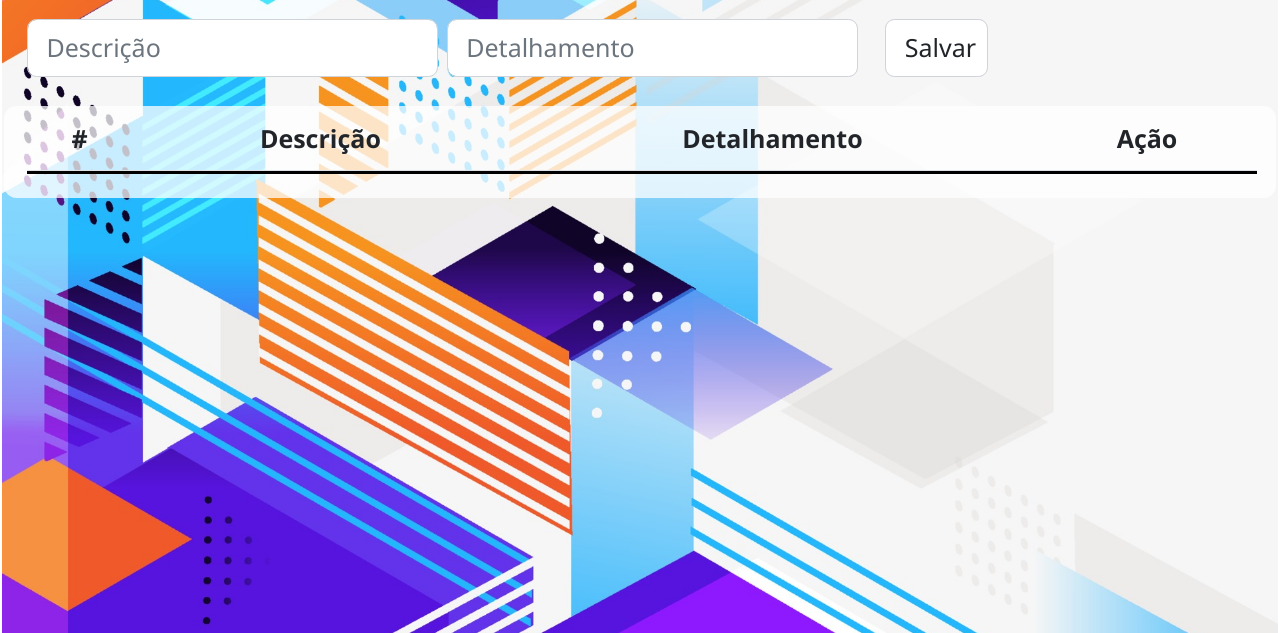
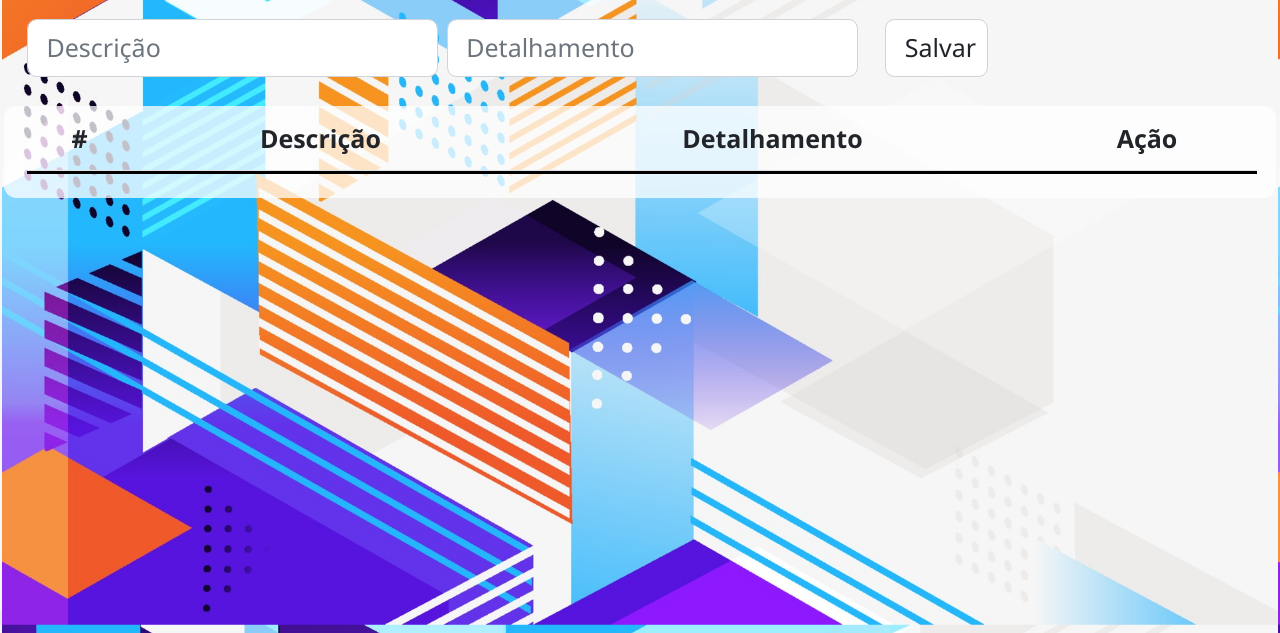
Before and after one commit to rodrigocelmer/logicaProgr_atividadeFinal, a website: page src/messages.html in a window 1280 px wide. Shown: the part 175-808 px from the top of the page. Drawn offline with Linux system fonts and the light colour scheme.

Commit message:
fix background on messages.html

```diff
--- a/src/css/styles.css
+++ b/src/css/styles.css
@@ -12,9 +12,14 @@ body {
     overflow: visible;
 }
 
+.bodyMessages{
+    overflow: visible;
+    background-repeat: round;
+}
+
 @media (min-width: 768px) {
     body {
-        /* overflow: hidden; */
+        overflow: hidden;
         background-repeat: no-repeat;
     }
 }
--- a/src/messages.html
+++ b/src/messages.html
@@ -9,7 +9,7 @@
     <link rel="stylesheet" href="./css/bootstrap.min.css">
     <link rel="stylesheet" href="./css/styles.css">
 </head>
-<body class="container-fluid vh-100">
+<body class="container-fluid vh-100 bodyMessages">
     <div class="row h-100 d-flex">
         <div class="col">
             <div class="row justify-content-between">
```
